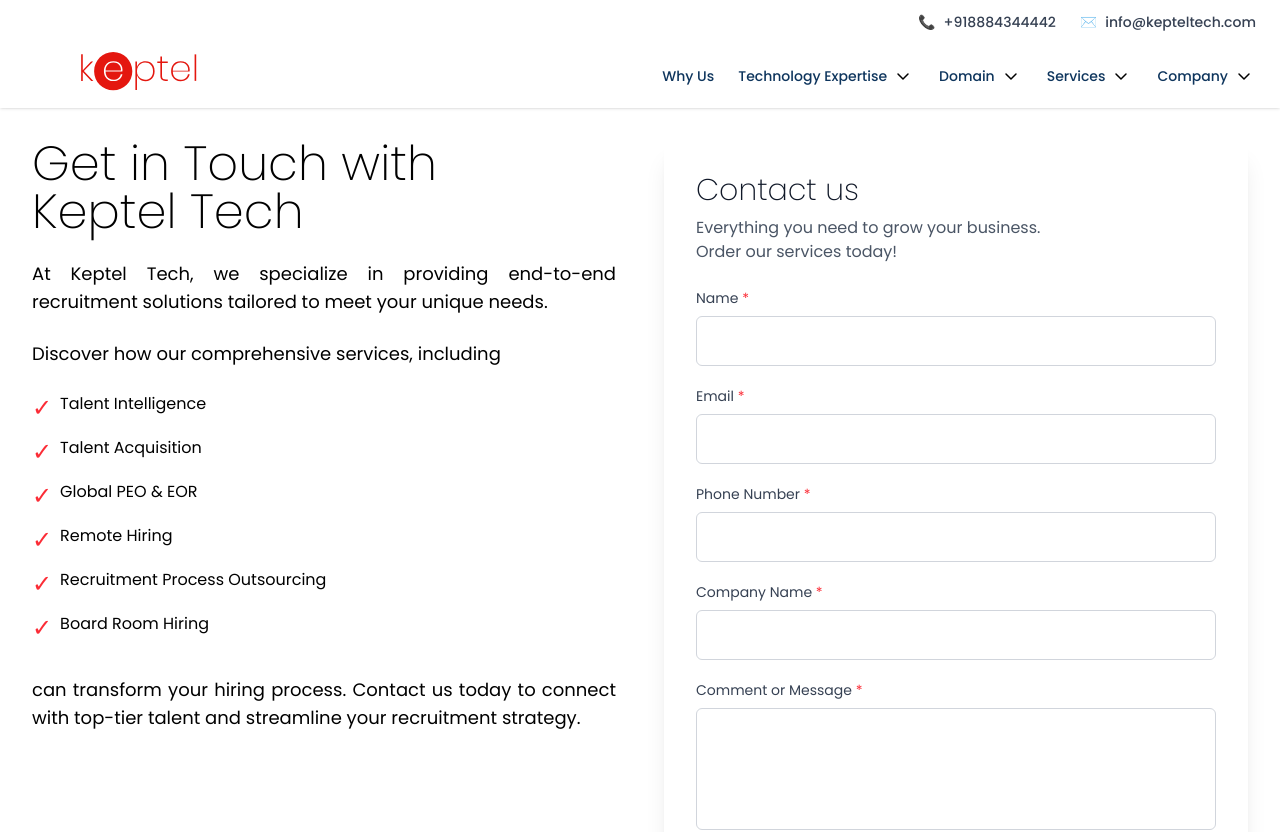
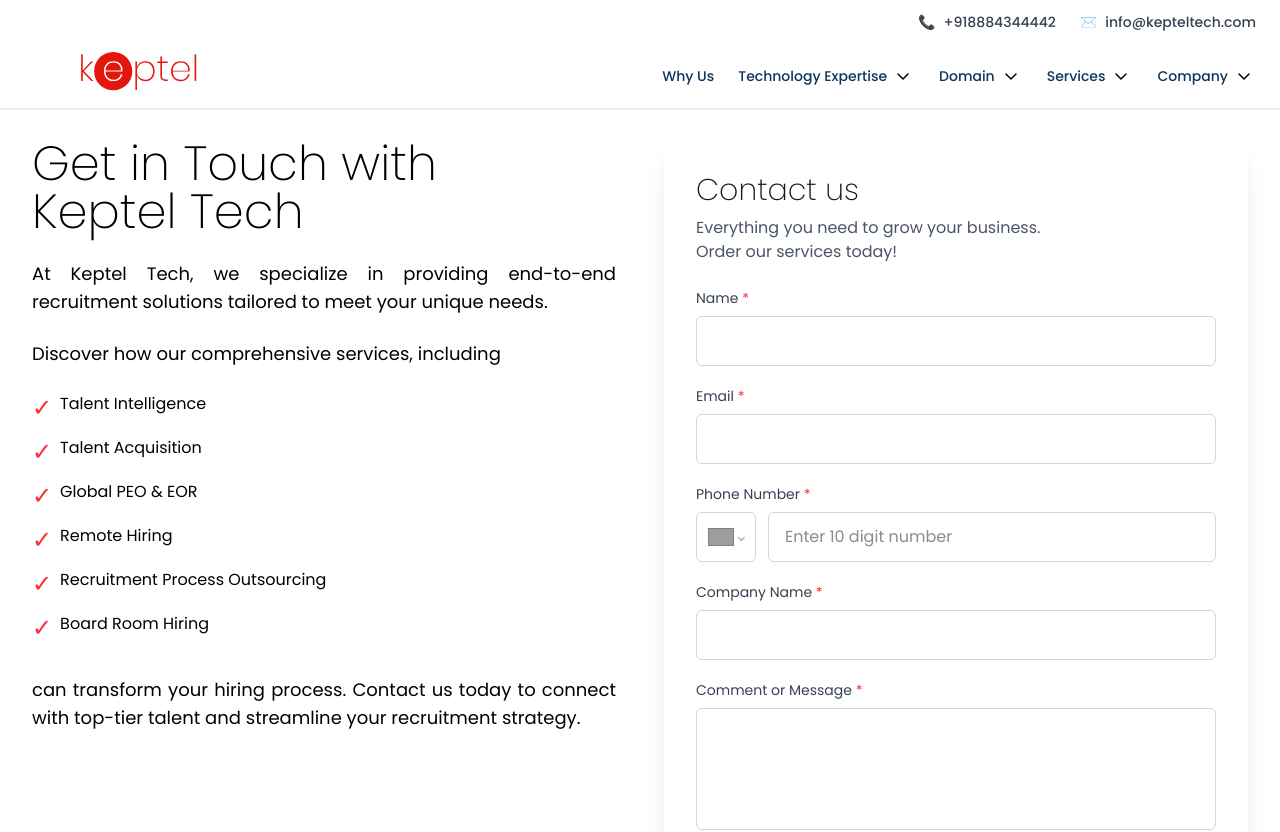
Before and after one commit to KunalRaj9835/website_k1, a Next.js app: page /contact-us in a window 1280 px wide. Shown: the top 832 px of the page. Built offline with nearby package versions, Linux system fonts and the light colour scheme; grey boxes are pictures that could not be loaded.

Commit message:
added country picker

```diff
--- a/app/contact-us/page.tsx
+++ b/app/contact-us/page.tsx
@@ -1,7 +1,9 @@
 'use client';
 
-import Footer from '@/components/Footer';
 import React, { useState } from 'react';
+import PhoneInput from 'react-phone-number-input';
+import 'react-phone-number-input/style.css';
+import { getCountryCallingCode } from 'react-phone-number-input';
 
 interface FormData {
   name: string;
@@ -31,9 +33,11 @@
   const [errors, setErrors] = useState<FormErrors>({});
   const [isSubmitting, setIsSubmitting] = useState(false);
   const [recaptchaChecked, setRecaptchaChecked] = useState(false);
+  const [selectedCountry, setSelectedCountry] = useState<any>('IN');
+  const [phoneInput, setPhoneInput] = useState('');
 
   const [serverMsg, setServerMsg] = useState("");
-  const [serverMsgType, setServerMsgType] = useState(""); // success | error
+  const [serverMsgType, setServerMsgType] = useState("");
 
   const validateForm = (): boolean => {
     const newErrors: FormErrors = {};
@@ -44,7 +48,14 @@
     } else if (!/\S+@\S+\.\S+/.test(formData.email)) {
       newErrors.email = 'Email is invalid';
     }
-    if (!formData.phone.trim()) newErrors.phone = 'Phone number is required';
+    if (!formData.phone) {
+      newErrors.phone = 'Phone number is required';
+    } else {
+      const digitsOnly = formData.phone.replace(/\D/g, '');
+      if (digitsOnly.length !== 10) {
+        newErrors.phone = 'Phone number must be exactly 10 digits';
+      }
+    }
     if (!formData.company.trim()) newErrors.company = 'Company name is required';
     if (!formData.message.trim()) newErrors.message = 'Message is required';
 
@@ -67,12 +78,21 @@
     setIsSubmitting(true);
 
     try {
+      // Get country calling code and combine with phone number
+      const countryCode = selectedCountry ? getCountryCallingCode(selectedCountry) : '91';
+      const phoneWithCountryCode = `+${countryCode}${formData.phone.replace(/\D/g, '')}`;
+
+      const submissionData = {
+        ...formData,
+        phone: phoneWithCountryCode
+      };
+
       const res = await fetch(
         `${process.env.NEXT_PUBLIC_API_URL}/api/contact/submit`,
         {
           method: "POST",
           headers: { "Content-Type": "application/json" },
-          body: JSON.stringify(formData),
+          body: JSON.stringify(submissionData),
         }
       );
 
@@ -82,7 +102,6 @@
         setServerMsg("Form submitted successfully!");
         setServerMsgType("success");
 
-        // Reset form fields
         setFormData({
           name: "",
           email: "",
@@ -91,6 +110,7 @@
           message: "",
         });
 
+        setPhoneInput('');
         setRecaptchaChecked(false);
 
       } else if (res.status === 400) {
@@ -120,16 +140,36 @@
     }
   };
 
+  const handlePhoneInputChange = (e: React.ChangeEvent<HTMLInputElement>) => {
+    const value = e.target.value;
+    // Extract only digits and limit to 10
+    const digitsOnly = value.replace(/\D/g, '').slice(0, 10);
+    setPhoneInput(digitsOnly);
+    setFormData(prev => ({ ...prev, phone: digitsOnly }));
+
+    if (errors.phone) {
+      setErrors(prev => ({ ...prev, phone: undefined }));
+    }
+  };
+
+  // Handle autofill - extract last 10 digits from any format
+  const handlePhoneBlur = () => {
+    if (phoneInput) {
+      const digitsOnly = phoneInput.replace(/\D/g, '');
+      const last10Digits = digitsOnly.slice(-10);
+      setPhoneInput(last10Digits);
+      setFormData(prev => ({ ...prev, phone: last10Digits }));
+    }
+  };
+
   return (
     <div className="min-h-screen bg-white">
 
-      {/* MAIN CONTACT SECTION */}
       <div className="relative py-20">
         <div className="max-w-7xl mx-auto px-4 sm:px-6 lg:px-8">
 
           <div className="grid grid-cols-1 lg:grid-cols-2 gap-12 items-start">
 
-            {/* LEFT SIDE */}
             <div className="text-black">
               <h1 className="text-4xl md:text-5xl font-extralight mb-6">
                 Get in Touch with<br />Keptel Tech
@@ -175,7 +215,6 @@
               </p>
             </div>
 
-            {/* RIGHT SIDE FORM */}
             <div className="bg-white rounded-lg shadow-xl p-8">
 
               <h2 className="text-3xl font-extralight text-gray-900 mb-2">
@@ -187,12 +226,8 @@
                 Order our services today!
               </p>
 
-
-              {/* FORM FIELDS */}
-              {/* FORM FIELDS */}
               <div className="space-y-5">
 
-  {/* Name */}
                 <div>
                   <label className="block text-sm text-gray-700 mb-2">
                     Name <span className="text-red-500">*</span>
@@ -207,7 +242,6 @@
                   {errors.name && <p className="text-red-500 text-sm mt-1">{errors.name}</p>}
                 </div>
 
-  {/* Email */}
                 <div>
                   <label className="block text-sm text-gray-700 mb-2">
                     Email <span className="text-red-500">*</span>
@@ -222,22 +256,40 @@
                   {errors.email && <p className="text-red-500 text-sm mt-1">{errors.email}</p>}
                 </div>
 
-  {/* Phone */}
                 <div>
                   <label className="block text-sm text-gray-700 mb-2">
                     Phone Number <span className="text-red-500">*</span>
                   </label>
+                  <div className="flex gap-2">
+                    <PhoneInput
+                      international={false}
+                      withCountryCallingCode={false}
+                      defaultCountry="IN"
+                      country={selectedCountry}
+                      onCountryChange={setSelectedCountry}
+                      value=""
+                      onChange={() => {}}
+                      className="w-16"
+                      countrySelectProps={{
+                        className: "border border-gray-300 rounded-md px-2 py-3 focus:ring-2 focus:ring-blue-500 focus:border-transparent"
+                      }}
+                      numberInputProps={{
+                        style: { display: 'none' }
+                      }}
+                    />
                     <input
-      type="tel"
-      name="phone"
-      value={formData.phone}
-      onChange={handleChange}
-      className="w-full px-4 py-3 border border-gray-300 rounded-md focus:ring-2 focus:ring-blue-500 focus:border-transparent"
+                      type="text"
+                      value={phoneInput}
+                      onChange={handlePhoneInputChange}
+                      onBlur={handlePhoneBlur}
+                      placeholder="Enter 10 digit number"
+                      maxLength={10}
+                      className="flex-1 px-4 py-3 border border-gray-300 rounded-md focus:ring-2 focus:ring-blue-500 focus:border-transparent"
                     />
+                  </div>
                   {errors.phone && <p className="text-red-500 text-sm mt-1">{errors.phone}</p>}
                 </div>
 
-  {/* Company */}
                 <div>
                   <label className="block text-sm text-gray-700 mb-2">
                     Company Name <span className="text-red-500">*</span>
@@ -252,7 +304,6 @@
                   {errors.company && <p className="text-red-500 text-sm mt-1">{errors.company}</p>}
                 </div>
 
-  {/* Message */}
                 <div>
                   <label className="block text-sm text-gray-700 mb-2">
                     Comment or Message <span className="text-red-500">*</span>
@@ -267,7 +318,6 @@
                   {errors.message && <p className="text-red-500 text-sm mt-1">{errors.message}</p>}
                 </div>
 
-  {/* Recaptcha */}
                 <div className="flex items-start space-x-3">
                   <input
                     type="checkbox"
@@ -281,7 +331,6 @@
                   </label>
                 </div>
 
-  {/* SERVER MESSAGE ABOVE BUTTON — ALWAYS EXPANDED */}
                 <div className="h-12">
                   {serverMsg && (
                     <div
@@ -296,7 +345,6 @@
                   )}
                 </div>
 
-  {/* Submit Button */}
                 <button
                   onClick={handleSubmit}
                   disabled={isSubmitting}
@@ -311,7 +359,6 @@
         </div>
       </div>
 
-      {/* MAP */}
       <div className="bg-white py-12">
         <div className="max-w-7xl mx-auto px-4 sm:px-6 lg:px-8">
           <div className="bg-white rounded-lg shadow-lg overflow-hidden">
@@ -327,8 +374,6 @@
           </div>
         </div>
       </div>
-
-      <Footer />
     </div>
   );
 }
--- a/app/globals.css
+++ b/app/globals.css
@@ -52,6 +52,59 @@
   z-index: 1;
 }
 
+/* Custom styles for react-phone-number-input */
+.PhoneInput {
+  display: flex;
+  align-items: center;
+}
+
+.PhoneInputInput {
+  flex: 1;
+  min-width: 0;
+  padding: 0.75rem 1rem;
+  border: 1px solid #d1d5db;
+  border-radius: 0.375rem;
+  font-size: 1rem;
+  outline: none;
+  transition: all 0.2s;
+}
+
+.PhoneInputInput:focus {
+  border-color: #3b82f6;
+  ring: 2px;
+  ring-color: #3b82f6;
+  box-shadow: 0 0 0 3px rgba(59, 130, 246, 0.1);
+}
+
+.PhoneInputCountry {
+  margin-right: 0.5rem;
+  padding: 0.75rem;
+  border: 1px solid #d1d5db;
+  border-radius: 0.375rem;
+  background-color: white;
+  cursor: pointer;
+  transition: background-color 0.2s;
+}
+
+.PhoneInputCountry:hover {
+  background-color: #f9fafb;
+}
+
+.PhoneInputCountryIcon {
+  width: 1.5rem;
+  height: 1.5rem;
+}
+
+.PhoneInputCountrySelect {
+  position: absolute;
+  top: 0;
+  left: 0;
+  width: 100%;
+  height: 100%;
+  opacity: 0;
+  cursor: pointer;
+}
+
 .animate-scroll {
   animation: scroll 20s linear infinite;
 }
--- a/components/FooterNewsletter.jsx
+++ b/components/FooterNewsletter.jsx
@@ -7,9 +7,19 @@
   const [msg, setMsg] = useState("");
   const [msgType, setMsgType] = useState(""); // success | error
 
+  const isValidEmail = (value) => {
+    return /^[^\s@]+@[^\s@]+\.[^\s@]+$/.test(value);
+  };
+
   const handleSubscribe = async () => {
     setMsg("");
     setMsgType("");
+
+    if (!email || !isValidEmail(email)) {
+      setMsg("Enter a valid email address.");
+      setMsgType("error");
+      return;
+    }
 
     try {
       const res = await fetch(
@@ -46,7 +56,6 @@
 
       <div className="max-w-7xl mx-auto grid grid-cols-1 md:grid-cols-2 gap-10 relative z-10">
 
-        {/* Left text */}
         <div>
           <h2 className="text-2xl font-semibold text-red-500 leading-snug">
             Don't Miss Out on Our Monthly
@@ -54,10 +63,8 @@
           </h2>
         </div>
 
-        {/* Right form */}
         <div className="flex flex-col gap-3">
 
-          {/* Message Area - Always rendered with fixed height */}
           <div className="h-10">
             {msg && (
               <div
--- a/package.json
+++ b/package.json
@@ -15,7 +15,8 @@
     "lucide-react": "^0.554.0",
     "next": "16.0.3",
     "react": "19.2.0",
-    "react-dom": "19.2.0"
+    "react-dom": "19.2.0",
+    "react-phone-number-input": "^3.4.14"
   },
   "devDependencies": {
     "@tailwindcss/postcss": "^4",
```
Also changed, not shown: 1 other file (tests, documents, lock files or other folders). Lines whose indentation alone changed are shown as unchanged.
